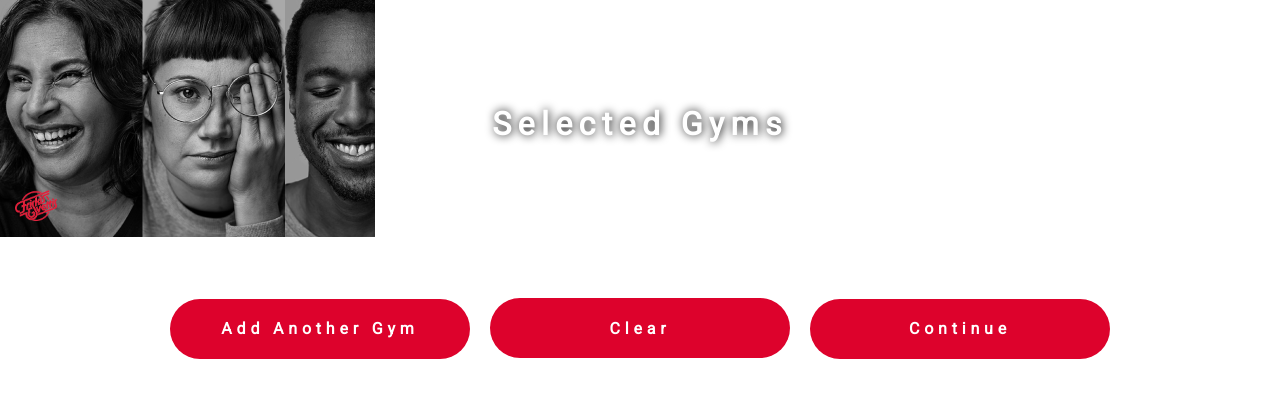
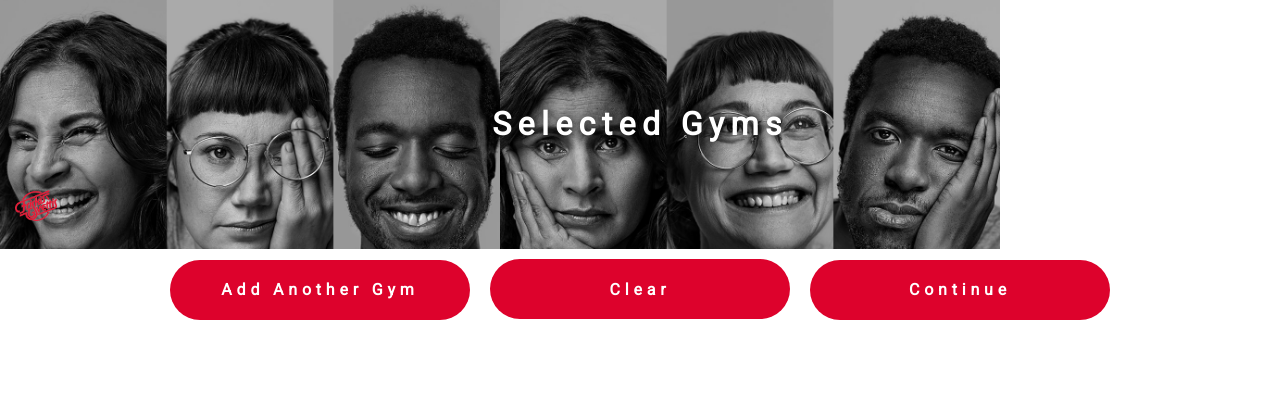
Before and after one commit to 86Hydrant/GymApp, a React (Create React App) app: page /selectedGym in a window 1280 px wide. Shown: the top 398 px of the page. Built offline with nearby package versions, Linux system fonts and the light colour scheme.

Commit message:
all working besides the gym state

```diff
--- /dev/null
+++ b/src/App.module.css
@@ -0,0 +1,4 @@
+.app {
+  background-image: url(./assets/images/phone.png);
+  background-repeat: no-repeat;
+}
--- a/src/components/GymList/GymCard/GymCard.js
+++ b/src/components/GymList/GymCard/GymCard.js
@@ -12,7 +12,6 @@ const GymCard = props => {
       to='/selectedGym'
       onClick={() => {
         props.setSelectedGymName([previousGymName, gymName]);
-        props.toggleGymState();
       }}
     >
       <h3>{props.gymName}</h3>
--- a/src/components/GymList/GymList.js
+++ b/src/components/GymList/GymList.js
@@ -13,11 +13,7 @@ const GymList = props => {
 
   const [removeGymCards, setRemoveGymCards] = useState(false);
 
-  const toggleGymState = () => {
-    setRemoveGymCards(!removeGymCards);
-  };
-
-  return removeGymCards ? null : (
+  return (
     <div id='listofGyms'>
       <SearchBar searchBarLabel={props.searchBarLabel} />
       <ul className={classes.gymListStyling}>
@@ -25,7 +21,6 @@ const GymList = props => {
           <GymCard
             key={index}
             gymName={gymName}
-            toggleGymState={toggleGymState}
             setSelectedGymName={props.setSelectedGymName}
             selectedGymName={props.selectedGymName}
           />
--- /dev/null
+++ b/src/components/GymList/SelectedGymCard/SelectedGymCard.js
@@ -0,0 +1,12 @@
+import React from 'react';
+import classes from './SelectedGymCard.module.css';
+
+const SelectedGymCard = props => {
+  return (
+    <h3 className={classes.gymNameStyling}>
+      <h3>{props.gymName}</h3>
+    </h3>
+  );
+};
+
+export default SelectedGymCard;
--- a/src/containers/SelectedGym/SelectedGym.module.css
+++ b/src/components/GymList/SelectedGymCard/SelectedGymCard.module.css
@@ -2,15 +2,21 @@
   color: #dd022c;
   background-color: white;
   font-weight: bold;
+  font-size: 18px;
   letter-spacing: 0.3rem;
   text-align: center;
   padding: 5px;
   margin-bottom: 10px;
+  border: solid 2px #dd022c;
   width: 100%;
 }
 
-h2 {
-  letter-spacing: 0.4rem;
-  font-weight: bold;
-  color: #dd022c;
+a:link {
+  text-decoration: none;
 }
+
+a:hover,
+button:hover {
+  background-color: #dd022c;
+  color: white;
+}
--- a/src/components/Header/Header.module.css
+++ b/src/components/Header/Header.module.css
@@ -1,6 +1,6 @@
 .headerBackgroundStyling {
-  background: url(../../assets/images/friskis.png) no-repeat;
-  object-fit: cover;
+  background: url(../../assets/images/test.jpg) no-repeat;
+  background-size: 1000px;
   height: 250px;
   letter-spacing: 0.4rem;
   font-weight: bold;
--- a/src/containers/Layout/Layout.js
+++ b/src/containers/Layout/Layout.js
@@ -6,7 +6,7 @@ import PickAGym from '../PickAGym/PickAGym';
 import classes from './Layout.module.css';
 
 const Layout = props => {
-  const [selectedGymName, setSelectedGymName] = useState(null);
+  const [selectedGymName, setSelectedGymName] = useState([]);
 
   return (
     <main className={classes.bodyStyling}>
--- a/src/containers/Layout/Layout.module.css
+++ b/src/containers/Layout/Layout.module.css
@@ -1,19 +1,6 @@
-.phoneStyling {
+.bodyStyling {
   margin: 0;
   padding: 0;
   width: 100vw;
-}
-
-.bodyStyling {
   text-align: center;
 }
-
-.dateActivityScreen {
-  text-align: left;
-  color: #dd022c;
-  letter-spacing: 0.2em;
-  padding-left: 20px;
-  margin: 0;
-  margin-top: 4px;
-  font-size: 24px;
-}
--- a/src/containers/SelectedGym/SelectedGym.js
+++ b/src/containers/SelectedGym/SelectedGym.js
@@ -3,13 +3,19 @@ import Header from '../../components/Header/Header';
 import LargeRoundedButton from '../../components/Buttons/LargeRoundedButton/LargeRoundedButton';
 import ClearButton from '../../components/Buttons/ClearButton/ClearButton';
 import Auxiliary from '../../hoc/Auxiliary';
-import classes from './SelectedGym.module.css';
+import SelectedGymCard from '../../components/GymList/SelectedGymCard/SelectedGymCard';
 
 const SelectedGym = props => {
+  const selectedGymName = props.selectedGymName;
+
   return (
     <Auxiliary>
       <Header heading={'Selected Gyms'} />
-      <h3 className={classes.gymNameStyling}>{props.selectedGymName}</h3>
+      {selectedGymName
+        ? selectedGymName.map((gymName, index) => (
+            <SelectedGymCard key={index} gymName={gymName} />
+          ))
+        : null}
       <LargeRoundedButton name={'Add Another Gym'} to={'/'} />
       <ClearButton setSelectedGymName={props.setSelectedGymName} />
       <LargeRoundedButton name={'Continue'} to={'/calendar'} />
```
Also changed, not shown: src/App.css (added), src/assets/images/test.jpg (added).
